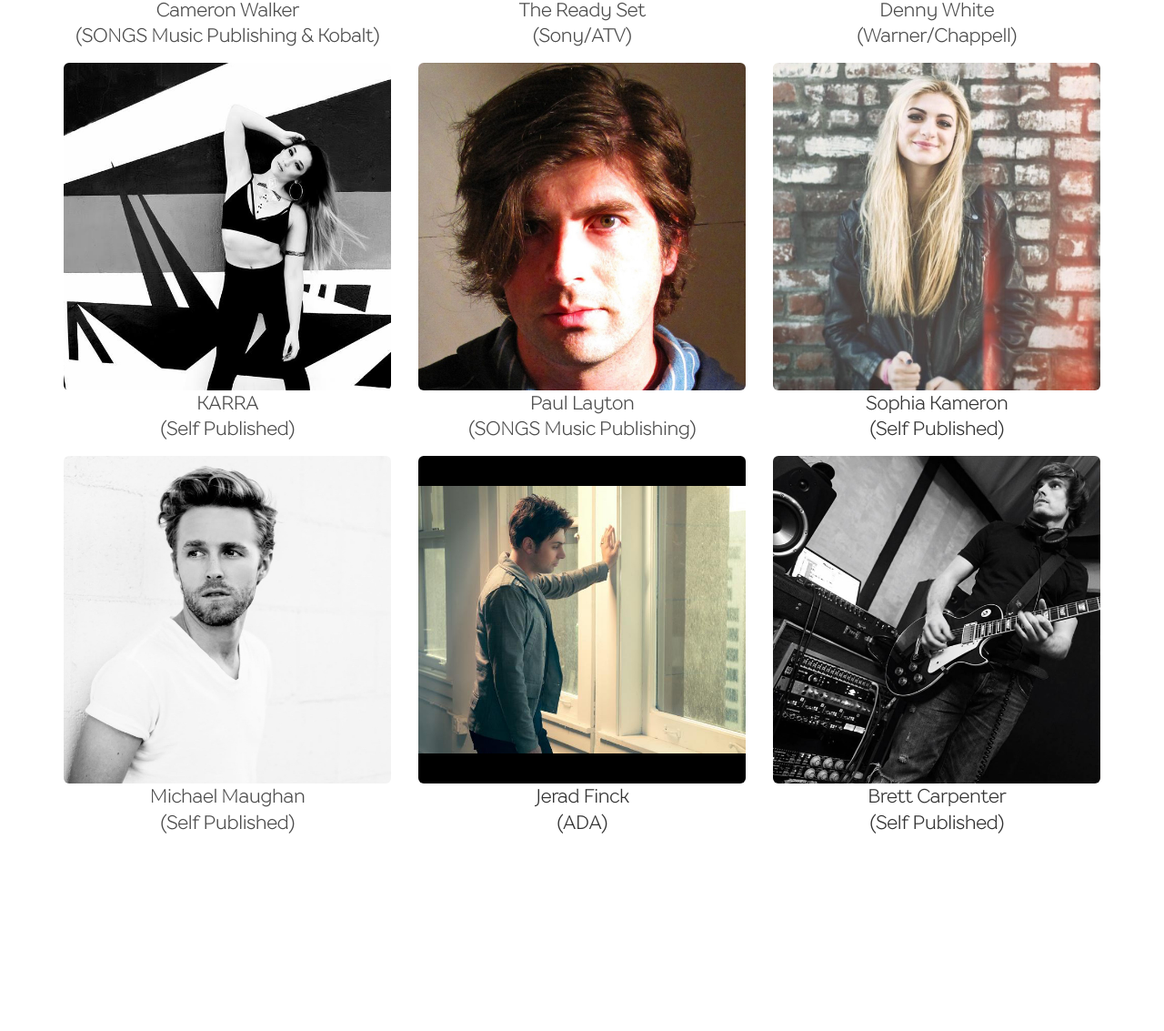
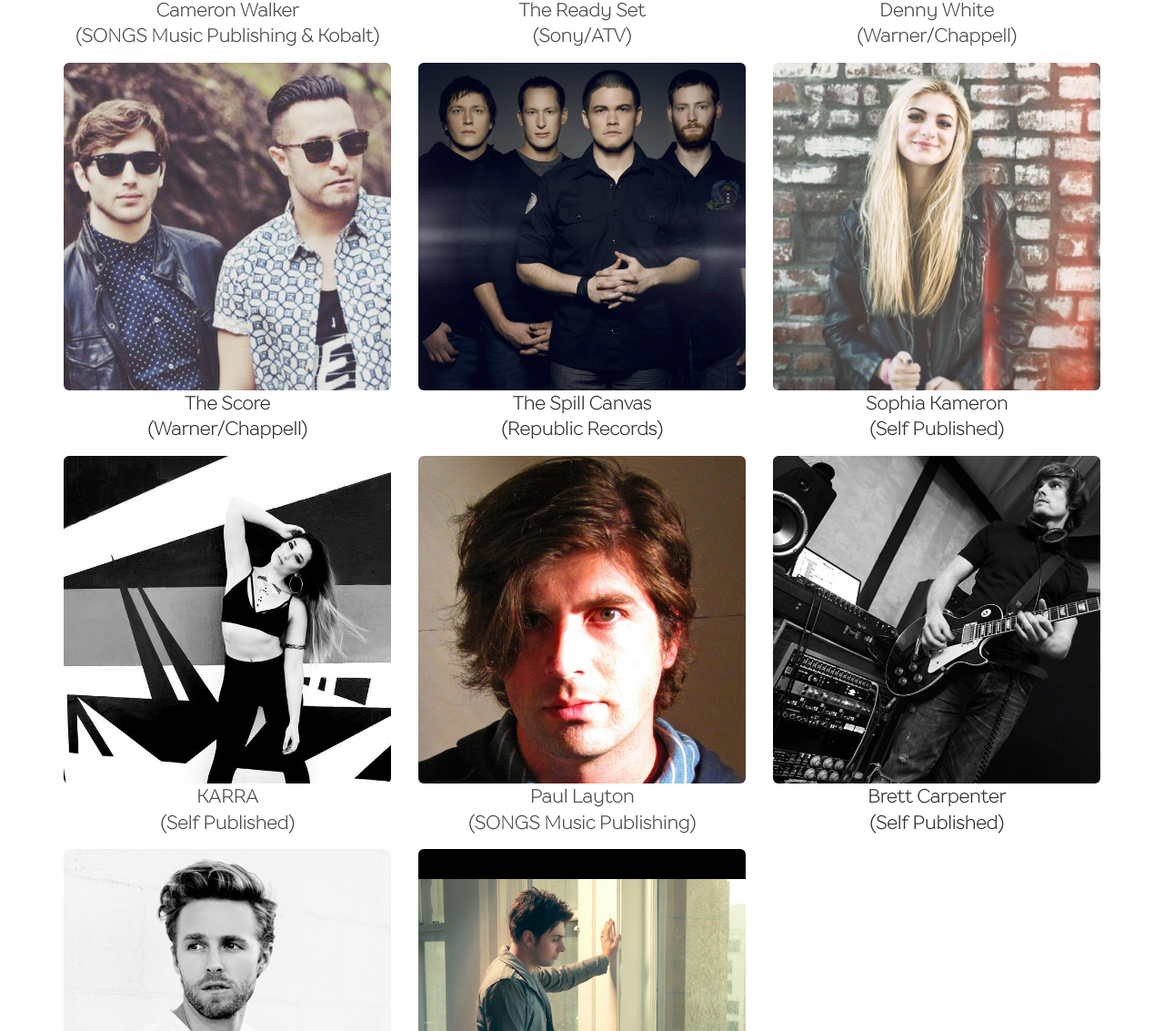
Before and after one commit to bcarpen6/bcarpen6.github.io, a plain HTML site: page writers.html in a window 1280 px wide. Shown: the part 654-1787 px from the top of the page at 91% size. Before the commit the page ends 1587 px from the top, so only its background shows below. Drawn offline with nearby package versions, Linux system fonts and the light colour scheme.

Commit message:
new clients, update pages.

```diff
--- a/writers.html
+++ b/writers.html
@@ -82,6 +82,20 @@ h2 {
 	</div>
 	<div class="row">
     <figure class="col-md-4 figure">
+		    <img src="/images/writers/thescore.jpg"  class="figure-img img-fluid img-rounded img-responsive" />
+		    <figcaption class="figure-caption text-xs-right">The Score <br/>(Warner/Chappell)</figcaption>
+		</figure>
+    <figure class="col-md-4 figure">
+        <img src="/images/writers/spillcanvas.jpg"  class="figure-img img-fluid img-rounded img-responsive" />
+        <figcaption class="figure-caption text-xs-right">The Spill Canvas <br/>(Republic Records)</figcaption>
+    </figure>
+		<figure class="col-md-4 figure">
+		    <img src="/images/writers/sophia.jpg"  class="figure-img img-fluid img-rounded img-responsive" />
+		    <figcaption class="figure-caption text-xs-right">Sophia Kameron <br/>(Self Published)</figcaption>
+		</figure>
+	</div>
+	<div class="row">
+    <figure class="col-md-4 figure">
       <a target="_blank" href="https://iamdavidlovett.box.com/s/26csvkq3oaw1yr7cvdmv15v0yo0o9d9b">
         <img src="/images/writers/karra.jpg"  class="figure-img img-fluid img-rounded img-responsive" />
         <figcaption class="figure-caption text-xs-right">KARRA <br/>(Self Published)</figcaption>
@@ -94,8 +108,8 @@ h2 {
       </a>
     </figure>
 		<figure class="col-md-4 figure">
-		    <img src="/images/writers/sophia.jpg"  class="figure-img img-fluid img-rounded img-responsive" />
-		    <figcaption class="figure-caption text-xs-right">Sophia Kameron <br/>(Self Published)</figcaption>
+		  <img src="/images/writers/brett.jpg"  class="figure-img img-fluid img-rounded img-responsive" />
+		  <figcaption class="figure-caption text-xs-right">Brett Carpenter <br/>(Self Published)</figcaption>
 		</figure>
 	</div>
   <div class="row">
@@ -109,10 +123,6 @@ h2 {
         <img src="/images/writers/jerad.jpg"  class="figure-img img-fluid img-rounded img-responsive" />
         <figcaption class="figure-caption text-xs-right">Jerad Finck <br/>(ADA)</figcaption>
     </figure>
-		<figure class="col-md-4 figure">
-		  <img src="/images/writers/brett.jpg"  class="figure-img img-fluid img-rounded img-responsive" />
-		  <figcaption class="figure-caption text-xs-right">Brett Carpenter <br/>(Self Published)</figcaption>
-		</figure>
   </div>
 </div>
 
```
Also changed, not shown: clients.html (+16 -6 lines), images/writers/backup/michael.jpg (added), images/writers/backup/spillcanvas.jpg (added), images/writers/backup/thescore.jpg (added), images/writers/spillcanvas.jpg (added), images/writers/thescore.jpg (added). Lines whose indentation alone changed are shown as unchanged.
